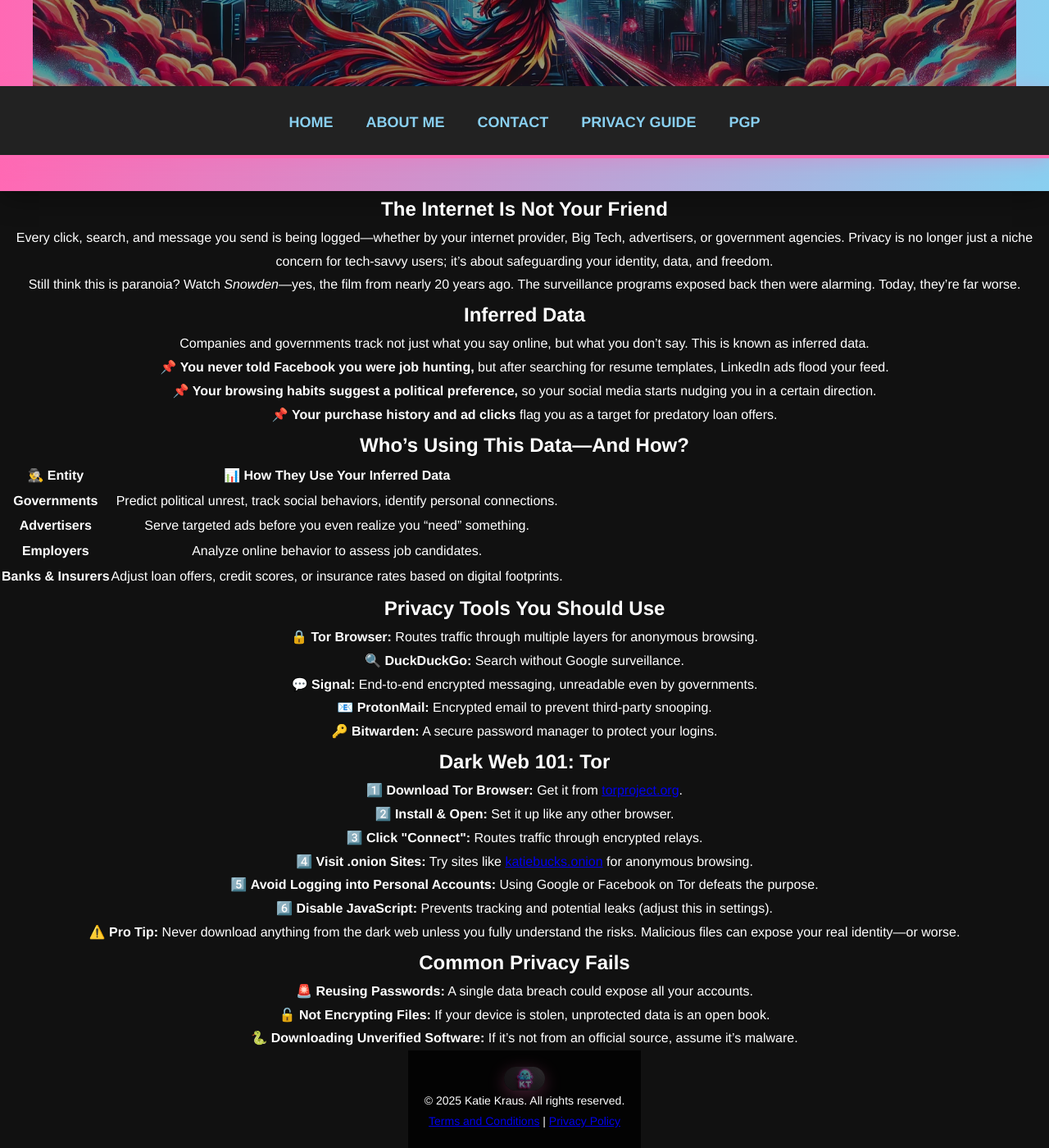
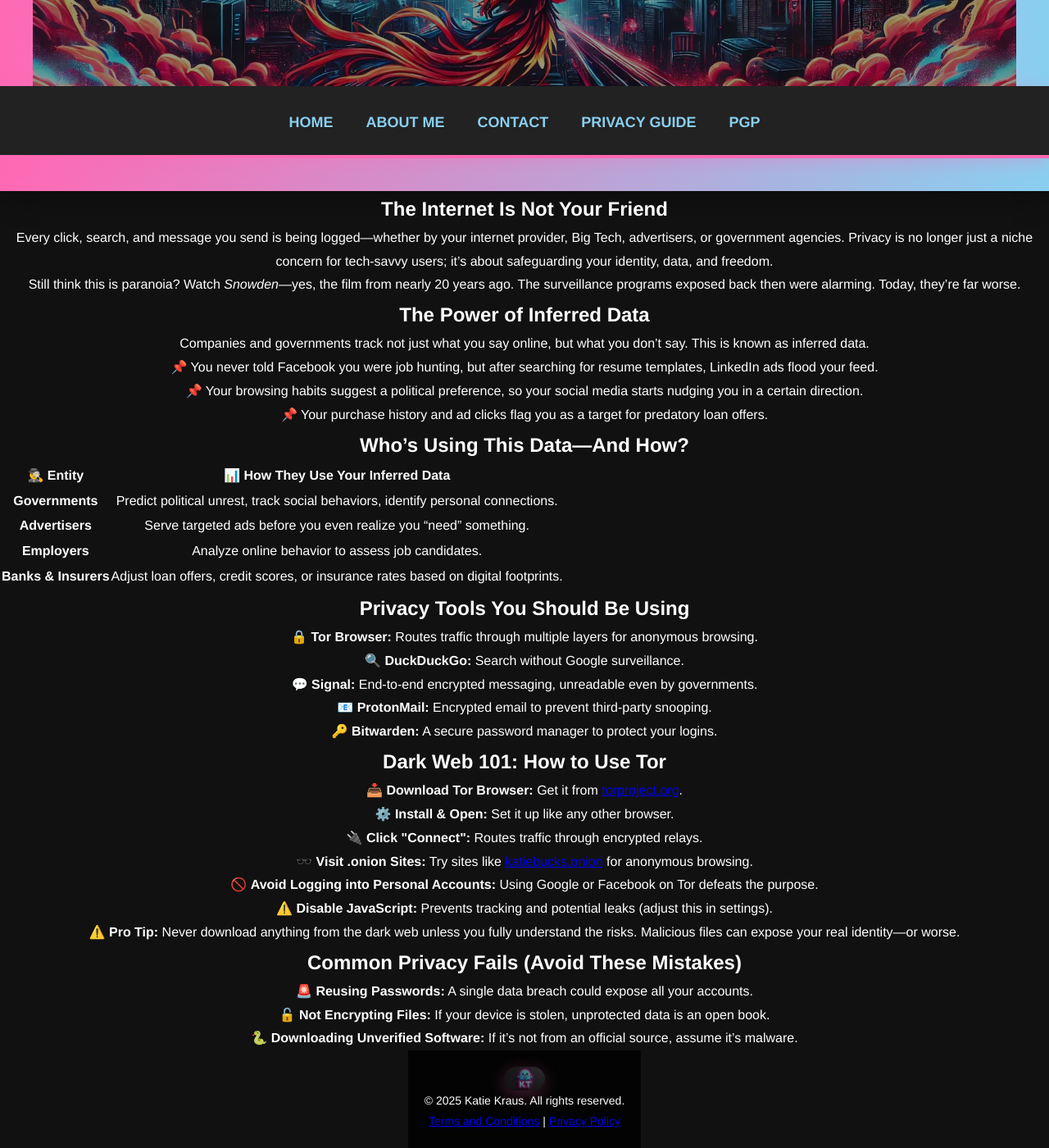
Before and after one commit to katiebucks/katiebucks.xyz, a Jekyll site: the page built from privacyguide.html, in a window 1280 px wide and 1400 px high, scrolled down 335 px. Shown: the whole window at 82% size. Built offline with Jekyll 4.4.1, drawn with Linux system fonts in a browser that asks for light colours.

Commit message:
Update privacyguide.html

```diff
--- a/privacyguide.html
+++ b/privacyguide.html
@@ -12,11 +12,13 @@ description: "Comprehensive guide to online anonymity, Tor, and secure browsing.
     </section>
 
     <section class="data-inference">
-        <h2>Inferred Data</h2>
+        <h2>The Power of Inferred Data</h2>
         <p class="section-text">Companies and governments track not just what you say online, but what you don’t say. This is known as inferred data.</p>
-        <p>📌 <strong>You never told Facebook you were job hunting,</strong> but after searching for resume templates, LinkedIn ads flood your feed.</p>
-        <p>📌 <strong>Your browsing habits suggest a political preference,</strong> so your social media starts nudging you in a certain direction.</p>
-        <p>📌 <strong>Your purchase history and ad clicks</strong> flag you as a target for predatory loan offers.</p>
+        <ul class="bullet-list">
+            <li>📌 You never told Facebook you were job hunting, but after searching for resume templates, LinkedIn ads flood your feed.</li>
+            <li>📌 Your browsing habits suggest a political preference, so your social media starts nudging you in a certain direction.</li>
+            <li>📌 Your purchase history and ad clicks flag you as a target for predatory loan offers.</li>
+        </ul>
     </section>
 
     <section class="data-usage">
@@ -46,29 +48,35 @@ description: "Comprehensive guide to online anonymity, Tor, and secure browsing.
     </section>
 
     <section class="privacy-tools">
-        <h2>Privacy Tools You Should Use</h2>
-        <p>🔒 <strong>Tor Browser:</strong> Routes traffic through multiple layers for anonymous browsing.</p>
-        <p>🔍 <strong>DuckDuckGo:</strong> Search without Google surveillance.</p>
-        <p>💬 <strong>Signal:</strong> End-to-end encrypted messaging, unreadable even by governments.</p>
-        <p>📧 <strong>ProtonMail:</strong> Encrypted email to prevent third-party snooping.</p>
-        <p>🔑 <strong>Bitwarden:</strong> A secure password manager to protect your logins.</p>
+        <h2>Privacy Tools You Should Be Using</h2>
+        <ul class="bullet-list">
+            <li>🔒 <strong>Tor Browser:</strong> Routes traffic through multiple layers for anonymous browsing.</li>
+            <li>🔍 <strong>DuckDuckGo:</strong> Search without Google surveillance.</li>
+            <li>💬 <strong>Signal:</strong> End-to-end encrypted messaging, unreadable even by governments.</li>
+            <li>📧 <strong>ProtonMail:</strong> Encrypted email to prevent third-party snooping.</li>
+            <li>🔑 <strong>Bitwarden:</strong> A secure password manager to protect your logins.</li>
+        </ul>
     </section>
 
     <section class="dark-web">
-        <h2>Dark Web 101: Tor</h2>
-        <p>1️⃣ <strong>Download Tor Browser:</strong> Get it from <a href="https://www.torproject.org" target="_blank">torproject.org</a>.</p>
-        <p>2️⃣ <strong>Install & Open:</strong> Set it up like any other browser.</p>
-        <p>3️⃣ <strong>Click "Connect":</strong> Routes traffic through encrypted relays.</p>
-        <p>4️⃣ <strong>Visit .onion Sites:</strong> Try sites like <a href="http://katiebucks.onion">katiebucks.onion</a> for anonymous browsing.</p>
-        <p>5️⃣ <strong>Avoid Logging into Personal Accounts:</strong> Using Google or Facebook on Tor defeats the purpose.</p>
-        <p>6️⃣ <strong>Disable JavaScript:</strong> Prevents tracking and potential leaks (adjust this in settings).</p>
+        <h2>Dark Web 101: How to Use Tor</h2>
+        <ol class="ordered-list">
+            <li>📥 <strong>Download Tor Browser:</strong> Get it from <a href="https://www.torproject.org" target="_blank">torproject.org</a>.</li>
+            <li>⚙️ <strong>Install & Open:</strong> Set it up like any other browser.</li>
+            <li>🔌 <strong>Click "Connect":</strong> Routes traffic through encrypted relays.</li>
+            <li>🕶️ <strong>Visit .onion Sites:</strong> Try sites like <a href="http://katiebucks.onion">katiebucks.onion</a> for anonymous browsing.</li>
+            <li>🚫 <strong>Avoid Logging into Personal Accounts:</strong> Using Google or Facebook on Tor defeats the purpose.</li>
+            <li>⚠️ <strong>Disable JavaScript:</strong> Prevents tracking and potential leaks (adjust this in settings).</li>
+        </ol>
         <p class="pro-tip"><strong>⚠️ Pro Tip:</strong> Never download anything from the dark web unless you fully understand the risks. Malicious files can expose your real identity—or worse.</p>
     </section>
 
     <section class="privacy-fails">
-        <h2>Common Privacy Fails</h2>
-        <p>🚨 <strong>Reusing Passwords:</strong> A single data breach could expose all your accounts.</p>
-        <p>🔓 <strong>Not Encrypting Files:</strong> If your device is stolen, unprotected data is an open book.</p>
-        <p>🐍 <strong>Downloading Unverified Software:</strong> If it’s not from an official source, assume it’s malware.</p>
+        <h2>Common Privacy Fails (Avoid These Mistakes)</h2>
+        <ul class="bullet-list">
+            <li>🚨 <strong>Reusing Passwords:</strong> A single data breach could expose all your accounts.</li>
+            <li>🔓 <strong>Not Encrypting Files:</strong> If your device is stolen, unprotected data is an open book.</li>
+            <li>🐍 <strong>Downloading Unverified Software:</strong> If it’s not from an official source, assume it’s malware.</li>
+        </ul>
     </section>
 </main>
```
